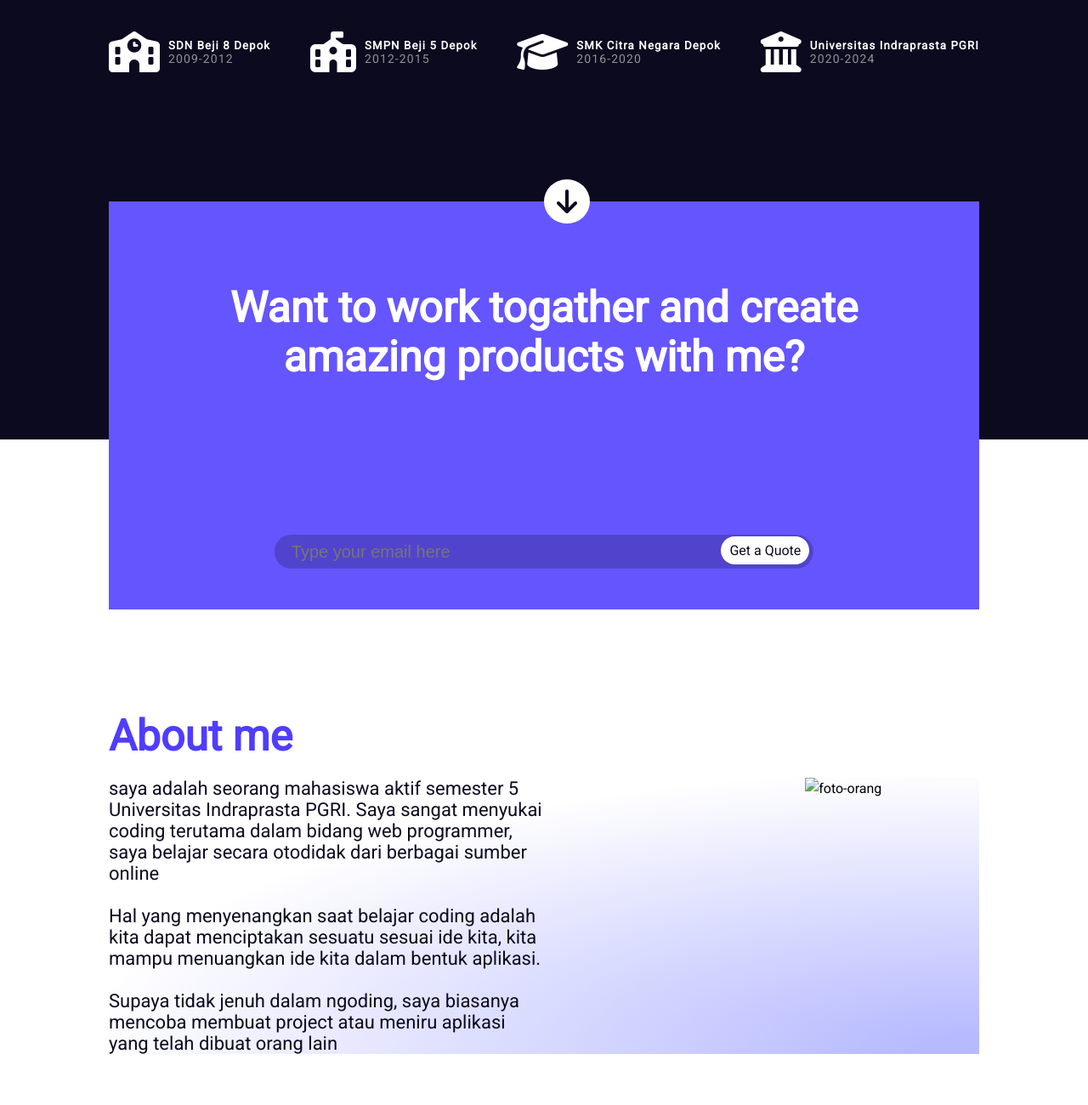
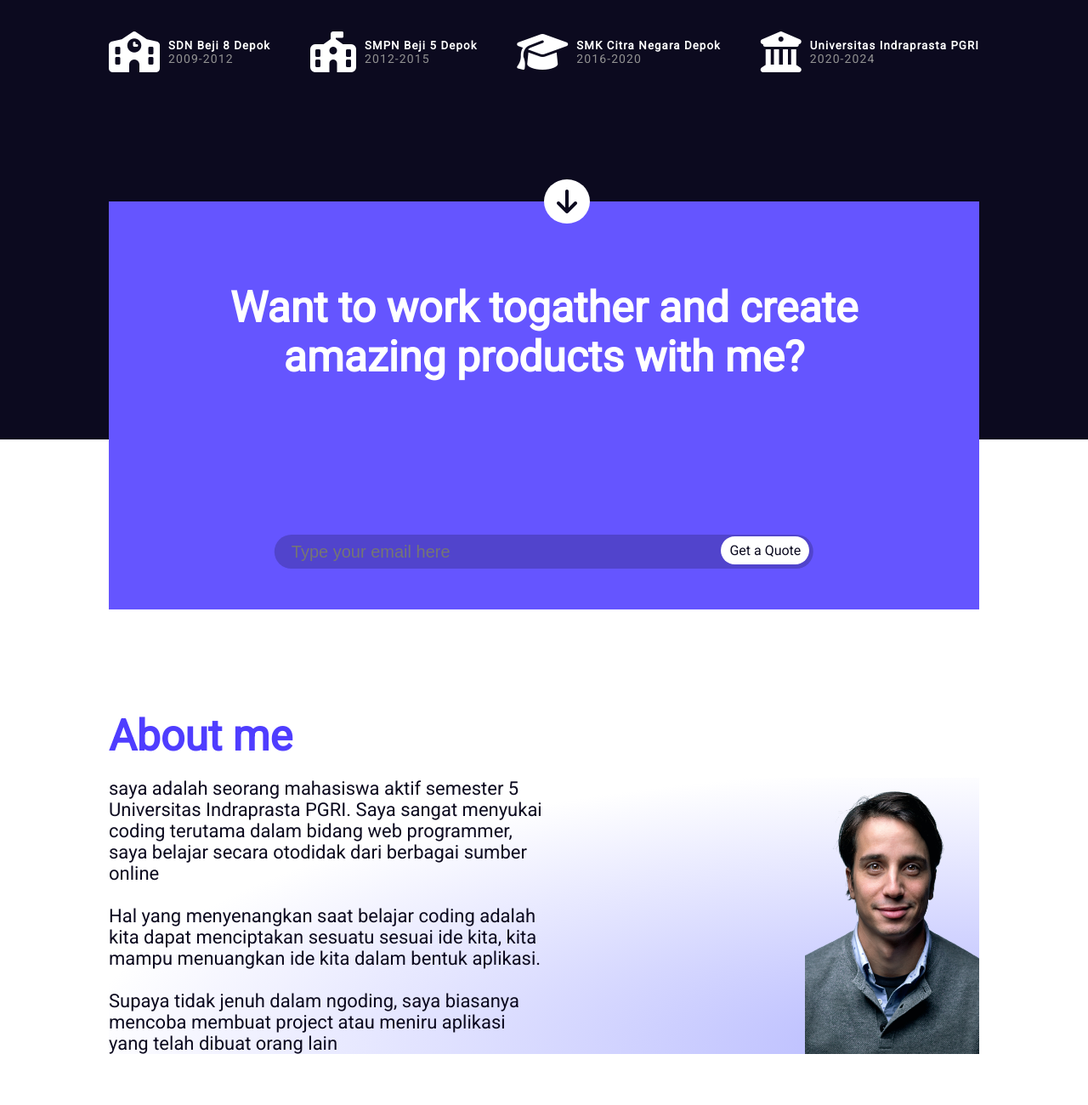
Before and after one commit to riskihia/tugas-cv-semester-5, a plain HTML site: page index.html in a window 1280 px wide. Shown: the part 840-2140 px from the top of the page at 85% size. Drawn offline with Linux system fonts and the light colour scheme; the site is published under a folder, as on GitHub Pages, so addresses that start at the root find nothing.

Commit message:
commit update src pada gambar foto

```diff
--- a/index.html
+++ b/index.html
@@ -27,7 +27,7 @@
             <div class="text-box">
                 <h1>Im <span class="text-riski">Riski</span>, I will create a website that can give value to your product</h1>
             </div>
-            <img class="hero-image" src="/imgs/hero-foto-2.png" alt="orang">
+            <img class="hero-image" src="imgs/hero-foto-2.png" alt="orang">
         </div>
     </header>
     <main>
@@ -77,7 +77,7 @@
                 <p>Hal yang menyenangkan saat belajar coding adalah kita dapat menciptakan sesuatu sesuai ide kita, kita mampu menuangkan ide kita dalam bentuk aplikasi.</p><br>
                 <p>Supaya tidak jenuh dalam ngoding, saya biasanya mencoba membuat project atau meniru aplikasi yang telah dibuat orang lain</p>
             </div>
-            <img class="about-img" src="/imgs/hero-foto-2.png" alt="foto-orang">
+            <img class="about-img" src="imgs/hero-foto-2.png" alt="foto-orang">
         </div>
     </div>
     <div class="works">
```
